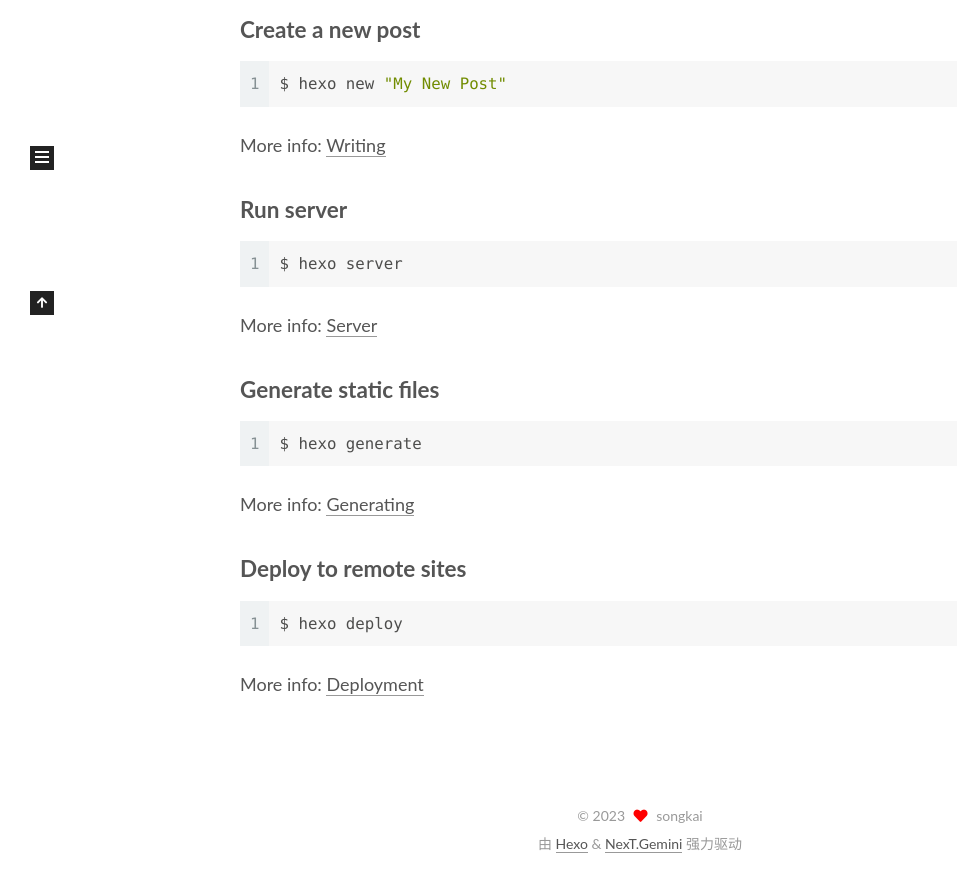
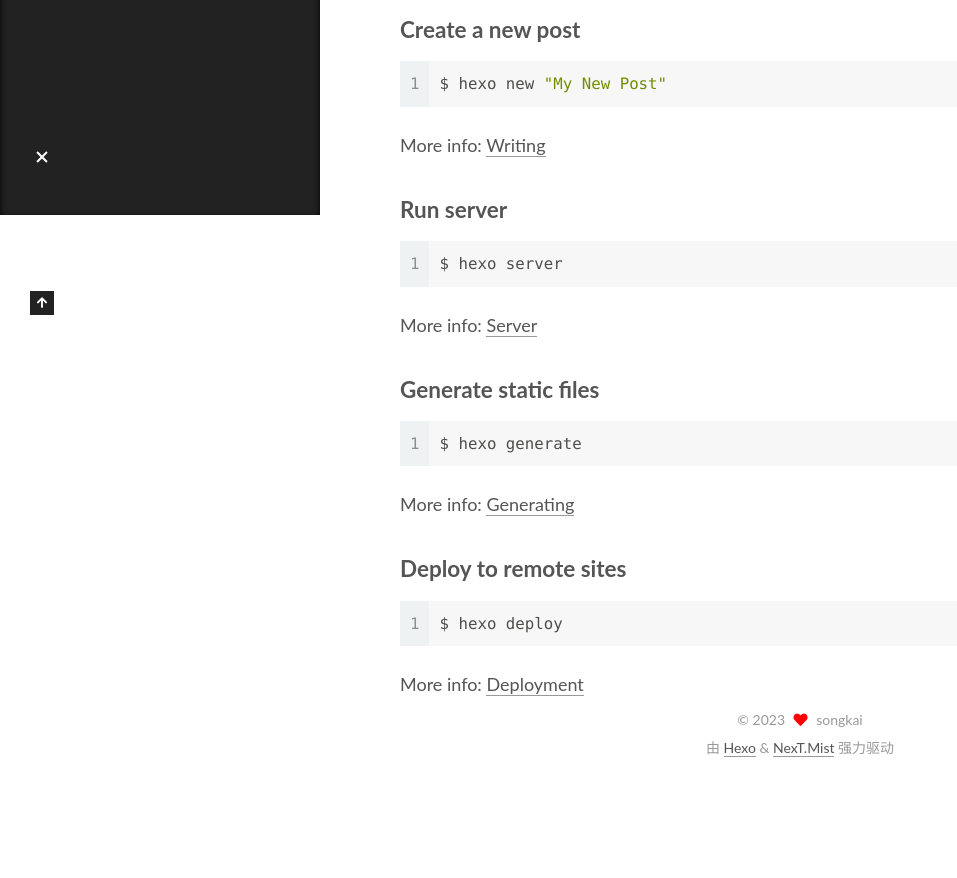
Before and after one commit to Skcity/Skcity.github.io, a plain HTML site: page 2023/12/28/hello-world/index.html in a window 1280 px wide. Shown: the part 585-1463 px from the top of the page, without its empty margins (0-957 px from the left). After the commit the page ends 1367 px from the top, so only its background shows below. Drawn offline with Linux system fonts and the light colour scheme.

Commit message:
Site updated: 2023-12-28 19:07:17

```diff
--- a/2023/12/28/hello-world/index.html
+++ b/2023/12/28/hello-world/index.html
@@ -17,7 +17,7 @@
 
 <script id="hexo-configurations">
     var NexT = window.NexT || {};
-    var CONFIG = {"hostname":"example.com","root":"/","scheme":"Gemini","version":"7.8.0","exturl":false,"sidebar":{"position":"left","display":"post","padding":18,"offset":12,"onmobile":false},"copycode":{"enable":false,"show_result":false,"style":null},"back2top":{"enable":true,"sidebar":false,"scrollpercent":false},"bookmark":{"enable":false,"color":"#222","save":"auto"},"fancybox":false,"mediumzoom":false,"lazyload":false,"pangu":false,"comments":{"style":"tabs","active":null,"storage":true,"lazyload":false,"nav":null},"algolia":{"hits":{"per_page":10},"labels":{"input_placeholder":"Search for Posts","hits_empty":"We didn't find any results for the search: ${query}","hits_stats":"${hits} results found in ${time} ms"}},"localsearch":{"enable":false,"trigger":"auto","top_n_per_article":1,"unescape":false,"preload":false},"motion":{"enable":true,"async":false,"transition":{"post_block":"fadeIn","post_header":"slideDownIn","post_body":"slideDownIn","coll_header":"slideLeftIn","sidebar":"slideUpIn"}}};
+    var CONFIG = {"hostname":"example.com","root":"/","scheme":"Mist","version":"7.8.0","exturl":false,"sidebar":{"position":"left","display":"post","padding":18,"offset":12,"onmobile":false},"copycode":{"enable":false,"show_result":false,"style":null},"back2top":{"enable":true,"sidebar":false,"scrollpercent":false},"bookmark":{"enable":false,"color":"#222","save":"auto"},"fancybox":false,"mediumzoom":false,"lazyload":false,"pangu":false,"comments":{"style":"tabs","active":null,"storage":true,"lazyload":false,"nav":null},"algolia":{"hits":{"per_page":10},"labels":{"input_placeholder":"Search for Posts","hits_empty":"We didn't find any results for the search: ${query}","hits_stats":"${hits} results found in ${time} ms"}},"localsearch":{"enable":false,"trigger":"auto","top_n_per_article":1,"unescape":false,"preload":false},"motion":{"enable":true,"async":false,"transition":{"post_block":"fadeIn","post_header":"slideDownIn","post_body":"slideDownIn","coll_header":"slideLeftIn","sidebar":"slideUpIn"}}};
   </script>
 
   <meta name="description" content="Welcome to Hexo! This is your very first post. Check documentation for more info. If you get any problems when using Hexo, you can find the answer in troubleshooting or you can ask me on GitHub. Quick">
@@ -318,7 +318,7 @@
   </span>
   <span class="author" itemprop="copyrightHolder">songkai</span>
 </div>
-  <div class="powered-by">由 <a href="https://hexo.io/" class="theme-link" rel="noopener" target="_blank">Hexo</a> & <a href="https://theme-next.org/" class="theme-link" rel="noopener" target="_blank">NexT.Gemini</a> 强力驱动
+  <div class="powered-by">由 <a href="https://hexo.io/" class="theme-link" rel="noopener" target="_blank">Hexo</a> & <a href="https://mist.theme-next.org/" class="theme-link" rel="noopener" target="_blank">NexT.Mist</a> 强力驱动
   </div>
 
 
@@ -344,7 +344,7 @@
 <script src="/js/motion.js"></script>
 
 
-<script src="/js/schemes/pisces.js"></script>
+<script src="/js/schemes/muse.js"></script>
 
 
 <script src="/js/next-boot.js"></script>
```
Also changed, not shown: archives/2023/12/index.html (+3 -3 lines), archives/2023/index.html (+3 -3 lines), archives/index.html (+3 -3 lines), index.html (+3 -3 lines).
